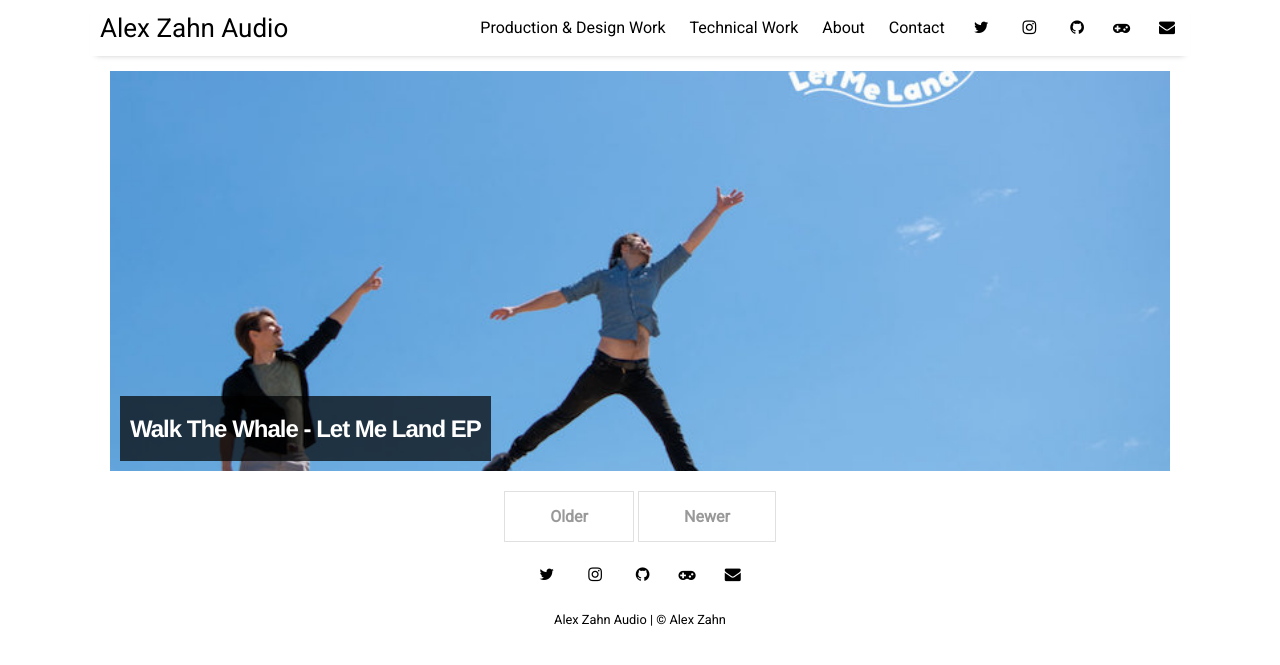
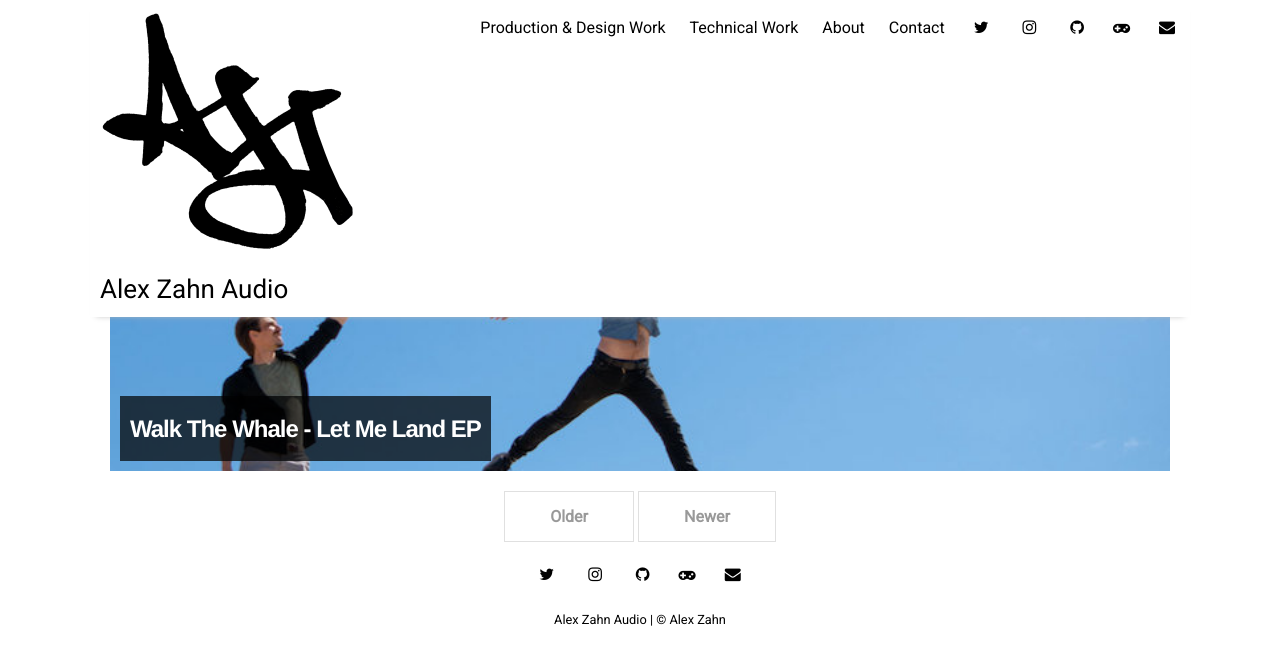
Before and after one commit to alexzahnaudio/alexzahnaudio.github.io, a Jekyll site: the page built from index.html, in a window 1280 px wide. Shown: the top 665 px of the page. Built offline with Jekyll 4.4.1, drawn with Linux system fonts in a browser that asks for light colours; nearby versions of some CDN libraries; the list of posts is cut into pages by our own code.

Commit message:
Update header.html

```diff
--- a/_includes/header.html
+++ b/_includes/header.html
@@ -1,6 +1,6 @@
 <header class="site-header">
   <h3 class="site-title">
-    <a href="{{ site.github.url }}/">{{ site.title }}</a>
+    <a href="{{ site.github.url }}/"><img src="{{ site.github.url }}/assets/img/logo.png" alt="logo" /> {{ site.title }}</a>
   </h3>
   <nav class="menu-list">
     {% for item in site.data.settings.menu %}
```
